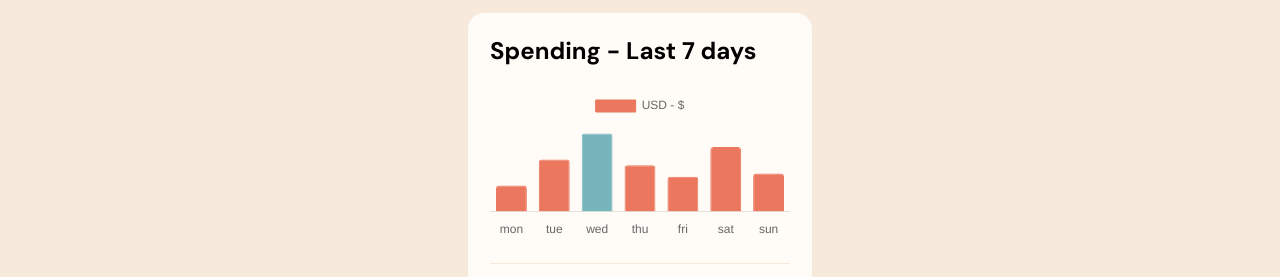
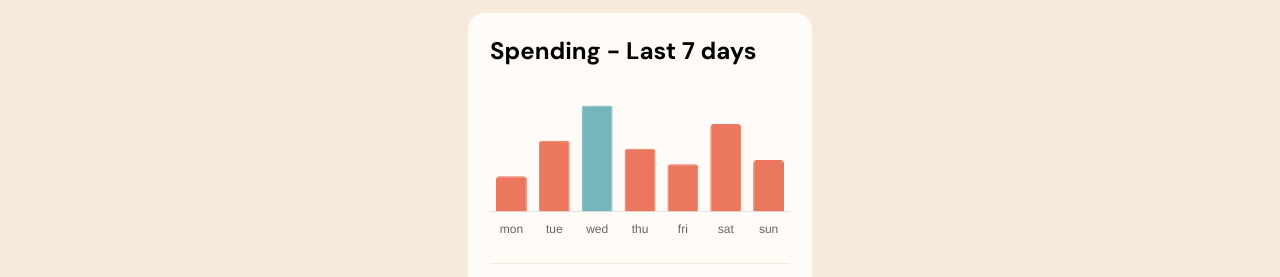
Before and after one commit to DennohKim/fm-challenge002, a plain HTML site: page index.html in a window 1280 px wide. Shown: the part 280-557 px from the top of the page. Drawn offline with nearby package versions, Linux system fonts and the light colour scheme.

Commit message:
style: hide legend

```diff
--- a/index.html
+++ b/index.html
@@ -94,6 +94,10 @@
         },
 
         options: {
+          plugins: {
+            legend: false, // Hide legend
+          },
+
           scales: {
             x: {
               grid: {
@@ -107,8 +111,8 @@
               },
             },
             y: {
-                display: false
-            }
+              display: false,
+            },
           },
         },
       });
```
